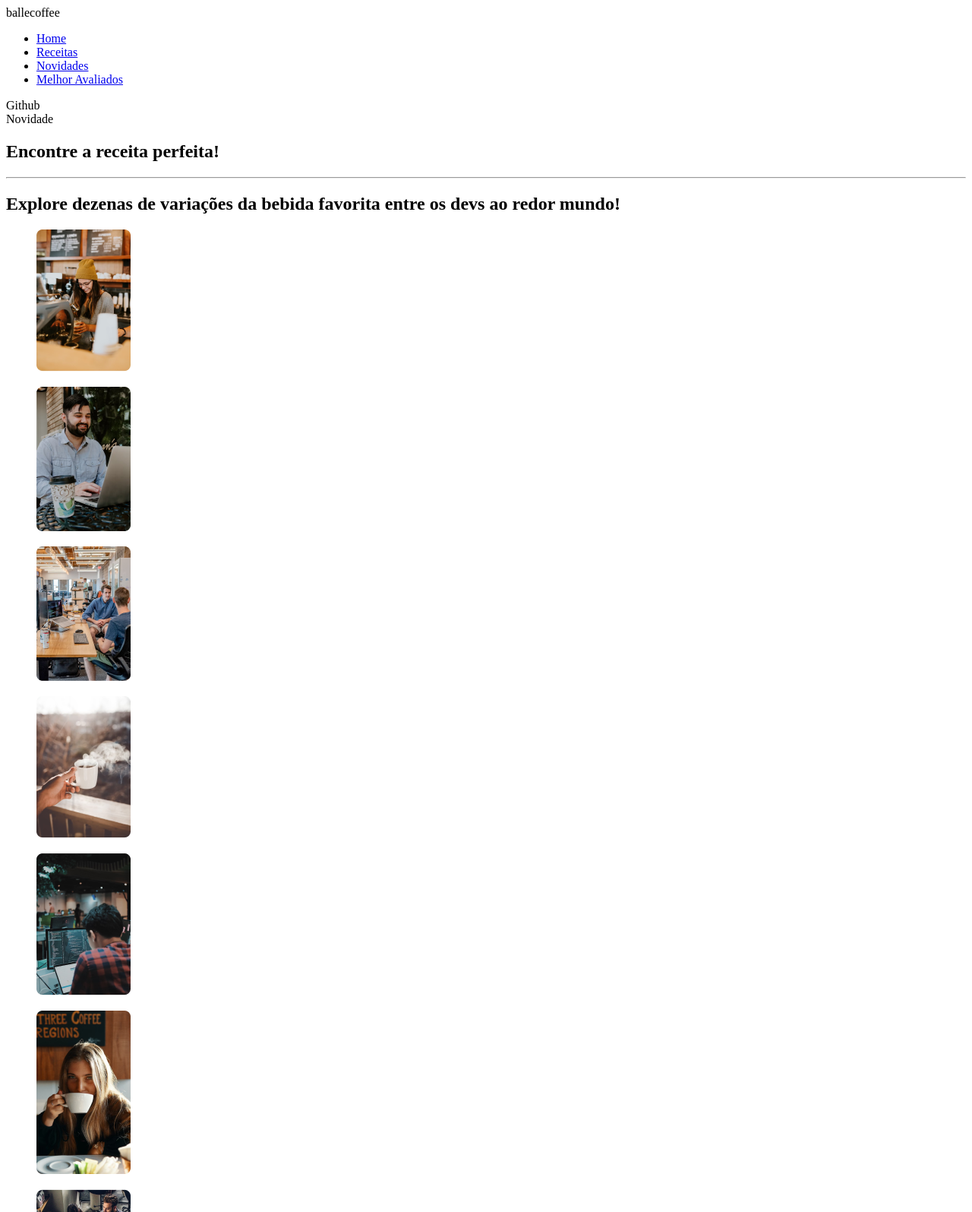
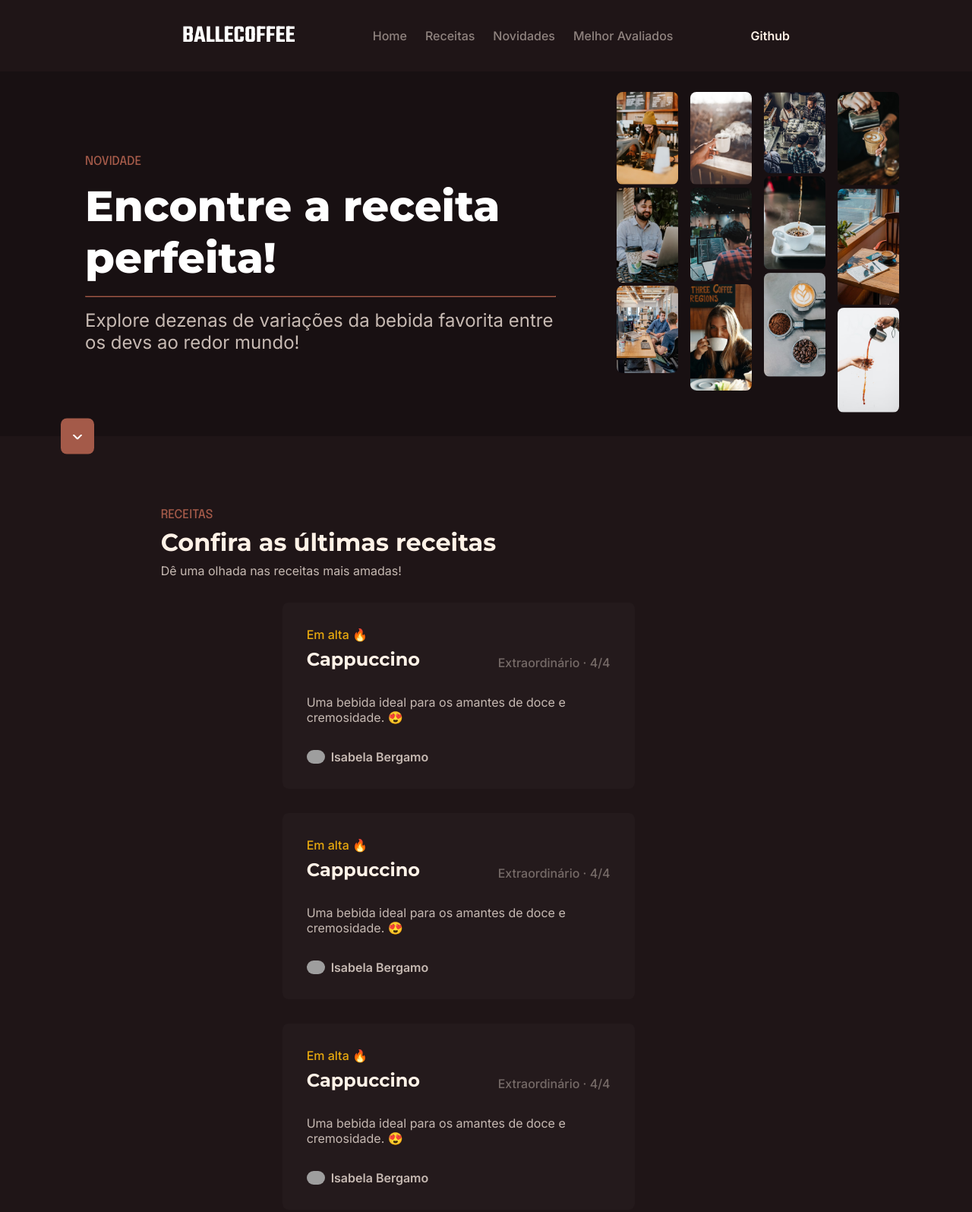
Before and after one commit to itBergamo/BergCoffee, a plain HTML site: page index.html in a window 1280 px wide. Shown: the top 1595 px of the page at 76% size. Drawn offline with Linux system fonts and the light colour scheme; grey boxes are pictures that could not be loaded.

Commit message:
Adicionando ao projeto BergCoffee o style.css

```diff
--- a/index.html
+++ b/index.html
@@ -5,30 +5,32 @@
     <meta name="viewport" content="width=device-width, initial-scale=1.0">
     <title>BalleCoffee</title>
     <meta name="description" content="Explore dezenas de variações da bebida favorita entre os devs ao redor mundo!">
+    <link rel="stylesheet" type="text/css" href="style.css">
 </head>
 <body>
     <header>
         <nav>
-            <span>ballecoffee</span>
-            <ul>
-                <li><a href="#">Home</a></li>
-                <li><a href="#">Receitas</a></li>
-                <li><a href="#">Novidades</a></li>
-                <li><a href="#">Melhor Avaliados</a></li>
+            <span class="logo">ballecoffee</span>
+            <ul class="menu">
+                <li><a>Home</a></li>
+                <li><a>Receitas</a></li>
+                <li><a>Novidades</a></li>
+                <li><a>Melhor Avaliados</a></li>
             </ul>
-            <a>Github</a>
+            <a class="github">Github</a>
         </nav>
     </header>
 
     <main>
-        <section>
-            <header>
-                <span>Novidade</span>
+        <div class="principal">
+            <section class="hero">
+                <header class="hero-conteudo">
+                    <span class="destaque marrom">Novidade</span>
                     <h1>Encontre a receita perfeita!</h1>
                     <hr/>
-                <h2>Explore dezenas de variações da bebida favorita entre os devs ao redor mundo!</h2>
+                    <h2 class="hero-subtitulo">Explore dezenas de variações da bebida favorita entre os devs ao redor mundo!</h2>
                 </header>
-            <div>
+                <div class="hero-imagens-container">
                     <figure><img src="assets/hero-banner-1.png"/></figure>
                     <figure><img src="assets/hero-banner-2.png"/></figure>
                     <figure><img src="assets/hero-banner-3.png"/></figure>
@@ -43,72 +45,81 @@
                     <figure><img src="assets/hero-banner-12.png"/></figure>
                 </div>
             </section>
-        <section>
-            <button>
-                <img src="assets/Button.svg" alt=""/>
+        </div>
+        <section class="botao-container">
+            <button type="button">
+                <img src="assets/Vector.svg" alt=""/>
             </button>
         </section>
-        <section>
-           <header>
-            <span>Receitas</span>
-            <h2>Confira as últimas receitas</h2>
-            <p>Dê uma olhada nas receitas mais amadas!</p>
+        <section class="receitas">
+           <header class="receitas-cabecalho">
+            <span class="destaque marrom">Receitas</span>
+            <h2 class="receitas-titulo">Confira as últimas receitas</h2>
+            <p class="receitas-subtitulo">Dê uma olhada nas receitas mais amadas!</p>
            </header>
-           <div>
-            <div>
-                <header>
-                    <div>
-                        <span>Em alta 🔥</span>
-                        <h3>Cappuccino</h3>
+           <div class="area-receitas-cards">
+                <div class="receitas-card-container">
+                    <div class="receitas-card">
+                        <header class="receitas-card-cabecalho">
+                            <div class="receitas-card-cabecalho-detalhes">
+                                <span class="destque amarelo">Em alta 🔥</span>
+                                <h3 class="receita-titulo">Cappuccino</h3>
                             </div>
-                    <p>Extraordinário · 4/4 </p>
+                            <p class="receita-avaliacao">Extraordinário · 4/4 </p>
                         </header>
-                <p>Uma bebida ideal para os amantes de doce e cremosidade. 😍</p>
-                <div>
+                        <p class="receita-descricao">Uma bebida ideal para os amantes de doce e cremosidade. 😍</p>
+                        <div class="receita-autor">
                             <img src="https://avatars.githubusercontent.com/u/105016708?v=4" alt=""/>
-                    <span>Isabela Bergamo</span>
+                            <span class="receita-autor-nome">Isabela Bergamo</span>
                         </div>
                     </div>
-            <div>
-                <header>
-                    <div>
-                        <span>Novo</span>
-                        <h3>Expresso</h3>
                 </div>
-                    <p>Bom · 3/4</p>
+                <div class="receitas-card-container">
+                    <div class="receitas-card">
+                        <header class="receitas-card-cabecalho">
+                            <div class="receitas-card-cabecalho-detalhes">
+                                <span class="destque amarelo">Em alta 🔥</span>
+                                <h3 class="receita-titulo">Cappuccino</h3>
+                            </div>
+                            <p class="receita-avaliacao">Extraordinário · 4/4 </p>
                         </header>
-                <p>Para quem gosta de um café amargo.</p>
-                <div>
+                        <p class="receita-descricao">Uma bebida ideal para os amantes de doce e cremosidade. 😍</p>
+                        <div class="receita-autor">
                             <img src="https://avatars.githubusercontent.com/u/105016708?v=4" alt=""/>
-                    <span>Isabela Bergamo</span>
+                            <span class="receita-autor-nome">Isabela Bergamo</span>
                         </div>
                     </div>
-            <div>
-                <header>
-                    <div>
-                        <span>Novo</span>
-                        <h3>Cappuccino</h3>
                 </div>
-                    <p>Extraordinário · 4/4 </p>
+                <div class="receitas-card-container">
+                    <div class="receitas-card">
+                        <header class="receitas-card-cabecalho">
+                            <div class="receitas-card-cabecalho-detalhes">
+                                <span class="destque amarelo">Em alta 🔥</span>
+                                <h3 class="receita-titulo">Cappuccino</h3>
+                            </div>
+                            <p class="receita-avaliacao">Extraordinário · 4/4 </p>
                         </header>
-                <p>Uma bebida ideal para os amantes de doce e cremosidade. 😍</p>
-                <div>
+                        <p class="receita-descricao">Uma bebida ideal para os amantes de doce e cremosidade. 😍</p>
+                        <div class="receita-autor">
                             <img src="https://avatars.githubusercontent.com/u/105016708?v=4" alt=""/>
-                    <span>Isabela Bergamo</span>
+                            <span class="receita-autor-nome">Isabela Bergamo</span>
                         </div>
                     </div>
-            <div>
-                <header>
-                    <div>
-                        <span>Novo</span>
-                        <h3>Cappuccino</h3>
                 </div>
-                    <p>Extraordinário · 4/4 </p>
+                <div class="receitas-card-container">
+                    <div class="receitas-card">
+                        <header class="receitas-card-cabecalho">
+                            <div class="receitas-card-cabecalho-detalhes">
+                                <span class="destque amarelo">Em alta 🔥</span>
+                                <h3 class="receita-titulo">Cappuccino</h3>
+                            </div>
+                            <p class="receita-avaliacao">Extraordinário · 4/4 </p>
                         </header>
-                <p>Uma bebida ideal para os amantes de doce e cremosidade. 😍</p>
-                <div>
+                        <p class="receita-descricao">Uma bebida ideal para os amantes de doce e cremosidade. 😍</p>
+                        <div class="receita-autor">
                             <img src="https://avatars.githubusercontent.com/u/105016708?v=4" alt=""/>
-                    <span>Isabela Bergamo</span>
+                            <span class="receita-autor-nome">Isabela Bergamo</span>
+                        </div>
                     </div>
                 </div>
                 </div>
@@ -116,8 +127,8 @@
     </main>
 
     <footer>
-        <p>Copyright &lt;CODEFFEE/&gt; 2023</p>
-        <p>Feito com muito ❤ e café por Rafaella Ballerini</p>
+        <p class="footer-copy">Copyright &lt;CODEFFEE/&gt; 2023</p>
+        <p class="footer-autor">Feito com muito ❤ e café por Rafaella Ballerini</p>
     </footer>
 </body>
 </html>
--- a/style.css
+++ b/style.css
@@ -0,0 +1,278 @@
+@import url('https://fonts.googleapis.com/css2?family=Epilogue:ital,wght@0,100..900;1,100..900&family=Inter:ital,opsz,wght@0,14..32,100..900;1,14..32,100..900&family=Montserrat:ital,wght@0,100..900;1,100..900&family=Roboto:ital,wght@0,100..900;1,100..900&family=Teko:wght@600&display=swap');
+
+* {
+    margin: 0;
+    padding: 0;
+    box-sizing: border-box;
+}
+
+body {
+    background: #1f1517;
+    color: #fff ;
+}
+
+html {
+    font-family: Inter, sans-serif;
+    font-weight: 500;
+}
+
+a {
+    text-decoration: none;
+}
+
+ul {
+    list-style: none;
+}
+
+nav {
+    max-width: 1120px;
+    margin: auto;
+    padding: 1.5rem 10rem;
+
+    display: flex;
+    flex-direction: row;
+    justify-content: space-between;
+    align-items: center;
+}
+
+.logo {
+       font-family: teko;
+       font-size: 2rem;
+       font-weight: 600;
+       text-transform: uppercase;
+}
+
+.menu {
+    display: flex;
+    flex-direction: row;
+    gap: 1.5rem;
+    color: #fff2e780;
+}
+
+.github {
+    color: #fff2e7;
+    font-weight: 600;
+}
+
+main {
+    display: flex;
+    flex-direction: column;
+}
+
+.principal {
+    background: #181012;
+}
+
+.hero {
+    max-width: 1120px;
+    height: 60vh;
+
+    display: flex;
+    flex-direction: row;
+    justify-content: space-between;
+    align-items: center;
+    gap: 6rem;
+
+    padding: 0 2rem;
+    margin: auto;
+
+    overflow: clip;
+}
+
+.hero-conteudo {
+    display: flex;
+    flex-direction: column;
+    gap: 1rem;
+}
+
+.marrom {
+    color: #a45a49;
+}
+
+.amarelo {
+    color: #e7a80e;
+}
+
+h1 {
+    font-family: Montserrat;
+    font-size: 3.5rem;
+    font-weight: 800;
+}
+
+hr {
+    border-color: #a45a49;
+}
+
+.hero-subtitulo {
+    color: #c7bab3;
+    font-family: Inter;
+    font-size: 1.5rem;
+    font-weight: 400;
+}
+
+.destaque {
+    font-family: Epilogue;
+    font-size: 1rem;
+    font-weight: 500;
+    text-transform: uppercase;
+}
+
+.hero-imagens-container {
+    max-width: 45%;
+    column-count: 4;
+    column-gap: 1rem;
+    margin: -1rem;
+}
+
+.hero-imagens-container > figure > img {
+    width: 100%;
+    border-radius: 0.5rem;
+}
+
+.botao-container {
+    width: 100%;
+    max-width: 1120px;
+    margin: auto;
+    transform: translate(0, -50%);
+}
+
+button {
+    border: none;
+    padding: 1rem;
+    border-radius: 0.5rem;
+
+    background: #a45a49;
+}
+
+.receitas {
+    display: flex;
+    flex-direction: column;
+
+    max-width: 1120px;
+    padding: 3rem 2rem;
+    margin: auto;
+}
+
+.receitas-cabecalho {
+    display: flex;
+    flex-direction: column;
+    gap: 0.5rem;
+}
+
+.receitas-titulo {
+    font-family: Montserrat;
+    font-size: 2rem;
+    font-weight: 700;
+    color: #fff2e7;
+}
+
+.receitas-subtitulo {
+    color: #c7bab3;
+    font-family: Inter;
+    font-size: 1rem;
+    font-style: normal;
+    font-weight: 400;
+}
+
+.area-receitas-cards {
+   display: grid;
+}
+
+.receitas-card-container {
+    padding: 0rem 10rem;
+    display: flex;
+    flex-direction: row;
+    flex-wrap: wrap;
+    gap: 2rem;
+}
+
+.receitas-card {
+    background: #241a1c;
+    padding: 2rem;
+    border-radius: 0.5rem;
+    display: flex;
+    flex-direction: column;
+    gap: 2rem;
+    flex-basis: 29rem;
+    margin-top: 2rem ;
+}
+
+.receitas-card-cabecalho {
+    display: flex;
+    flex-direction: row;
+    justify-content: space-between;
+    align-items: end;
+}
+
+.receitas-card-cabecalho-detalhes {
+    display: flex;
+    flex-direction: column;
+    gap: 0.5rem;
+}
+
+.receita-titulo {
+    color: #fff2e7;
+    font-family: Montserrat;
+    font-size: 1.5rem;
+    font-style: normal;
+    font-weight: 700;
+}
+
+.receita-avaliacao {
+    color: #756a67;
+    font-family: Inter;
+    font-size: 1rem;
+    font-style: normal;
+    font-weight: 500;
+}
+
+.receita-descricao {
+    color: #c7bab3;
+    font-family: Inter;
+    font-size: 1rem;
+    font-style: normal;
+    font-weight: 400;
+}
+
+.receita-autor {
+    display: flex;
+    flex-direction: row;
+    align-items: center;
+    gap: 0.5rem;
+}
+
+.receita-autor > img {
+    border-radius: 20rem;
+    width: 1.5rem;
+}
+
+.receita-autor-nome {
+    color: #c7bab3;
+    font-family: Inter;
+    font-size: 1rem;
+    font-style: normal;
+    font-weight: 600;
+}
+
+footer {
+    padding: 4rem;
+    display: flex;
+    flex-direction: column;
+    align-items: center;
+    gap: 0.5rem;
+    background: #23181a;
+}
+
+.footer-copy {
+    color: #fff2e7;
+    font-family: Inter;
+    font-size: 1rem;
+    font-weight: 500;
+}
+
+.footer-autor {
+    color: rgba(255, 242, 231, 0.50);
+    font-family: Inter;
+    font-size: 1rem;
+    font-weight: 500;
+}
```
Also changed, not shown: assets/Button.svg (deleted), assets/Vector.svg (added). Lines whose indentation alone changed are shown as unchanged.
